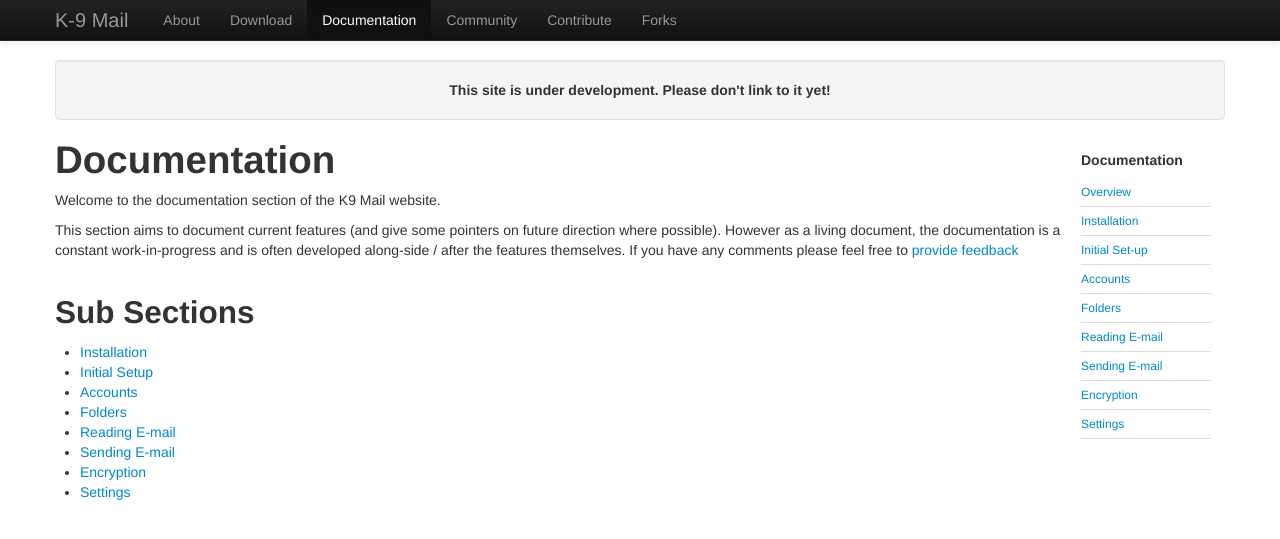
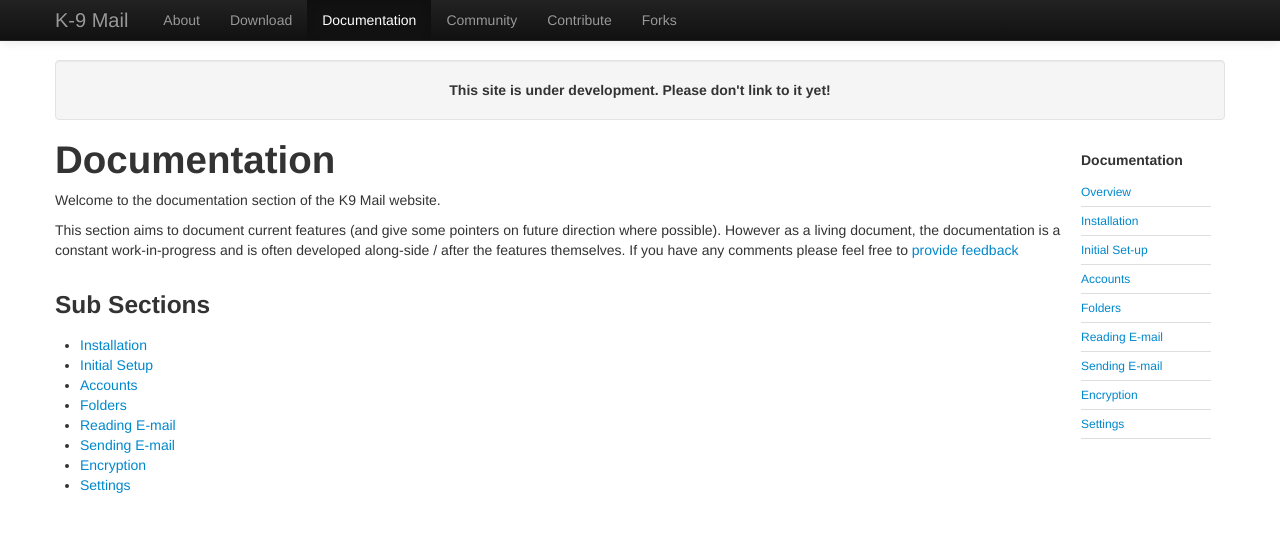
Before and after one commit to k9mail/k9mail.app, a Jekyll site: the page built from documentation.md, in a window 1280 px wide. Shown: the top 539 px of the page. Built offline with Jekyll 4.4.1, drawn with Linux system fonts in a browser that asks for light colours; nearby versions of some CDN libraries.

```diff
--- a/documentation.md
+++ b/documentation.md
@@ -12,7 +12,7 @@ Welcome to the documentation section of the K9 Mail website.
 
 This section aims to document current features (and give some pointers on future direction where possible). However as a living document, the documentation is a constant work-in-progress and is often developed along-side / after the features themselves. If you have any comments please feel free to <a href="contribute.md">provide feedback</a>
 
-## Sub Sections
+### Sub Sections
 
 * [Installation](/documentation/installation.html)
 * [Initial Setup](/documentation/setup.html)
```
